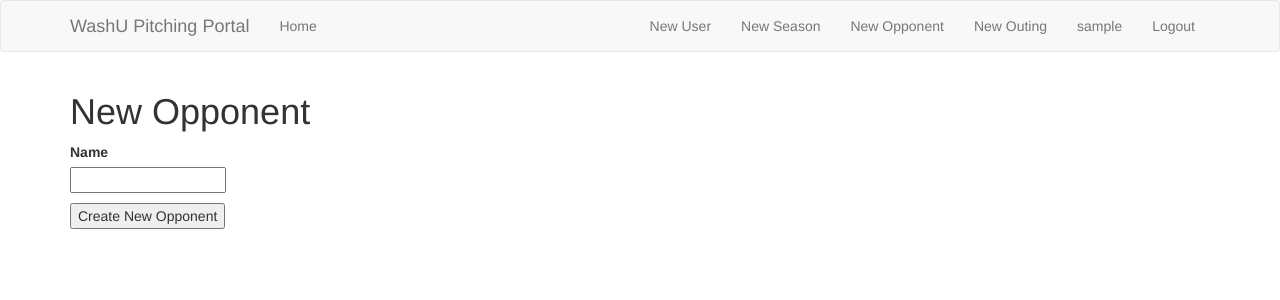
After one commit to ryanloutos/WashU-Bears-Baseball-Website, a Flask app: page /new_opponent in a window 1280 px wide. The commit adds this page. Shown: the top 300 px of the page. Run offline with Flask 2, Linux system fonts and the light colour scheme; the visitor is signed in with stand-in values (Sample User, id 1); data comes from the database, SQL or seed files in the repository; some libraries are stand-ins or nearby versions.

Commit message:
seasons and opponents tables working (should be)

```diff
--- a/app/forms.py
+++ b/app/forms.py
@@ -6,7 +6,7 @@ from wtforms import FieldList, FormField
 from wtforms.fields.html5 import DateField
 from wtforms.validators import ValidationError, DataRequired, Email
 from wtforms.validators import EqualTo, Optional
-from app.models import User, Season
+from app.models import User, Season, Opponent
 from wtforms.ext.sqlalchemy.fields import QuerySelectField
 
 
@@ -18,6 +18,7 @@ class LoginForm(FlaskForm):
     submit = SubmitField('Sign In')
 
 
+# Creating a new season
 class SeasonForm(FlaskForm):
     semester = SelectField(
         'Semester',
@@ -25,6 +26,12 @@ class SeasonForm(FlaskForm):
         validators=[DataRequired()])
     year = StringField('Year', validators=[DataRequired()])
     submit = SubmitField('Create New Season')
+
+
+# Creating a new opponent
+class OpponentForm(FlaskForm):
+    name = StringField('Name', validators=[DataRequired()])
+    submit = SubmitField('Create New Opponent')
 
 
 # Creating a new account. Only admin users can access this page
@@ -130,8 +137,10 @@ class PitchForm(FlaskForm):
 class OutingForm(FlaskForm):
     pitcher = SelectField('Pitcher', validators=[Optional()])
     date = DateField('Date', validators=[DataRequired()], format='%Y-%m-%d')
-    opponent = StringField('Opponent', validators=[DataRequired()])
-    # season = SelectField('Season', validators=[Optional()], coerce=int)
+    opponent = QuerySelectField(
+        query_factory=lambda: Opponent.query,
+        get_pk=lambda o: o,
+        get_label=lambda o: o)
     season = QuerySelectField(
         query_factory=lambda: Season.query,
         get_pk=lambda s: s,
--- a/app/models.py
+++ b/app/models.py
@@ -4,7 +4,6 @@ from werkzeug.security import generate_password_hash, check_password_hash
 from flask_login import UserMixin
 
 
-# Setting up User table
 class User(UserMixin, db.Model):
     id = db.Column(db.Integer, primary_key=True)
     admin = db.Column(db.Boolean, index=True)
@@ -28,11 +27,10 @@ class User(UserMixin, db.Model):
         return check_password_hash(self.password_hash, password)
 
 
-# Setting up Outing table
 class Outing(db.Model):
     id = db.Column(db.Integer, primary_key=True)
     date = db.Column(db.Date, index=True)
-    opponent = db.Column(db.String(32), index=True)
+    opponent_id = db.Column(db.Integer, db.ForeignKey('opponent.id'), index=True)
     user_id = db.Column(db.Integer, db.ForeignKey('user.id'), index=True)
     # represents which pitcher this outing belongs to
     season_id = db.Column(db.Integer, db.ForeignKey('season.id'), index=True)
@@ -49,7 +47,6 @@ class Outing(db.Model):
         return self.id
 
 
-# Sets up Pitch table
 class Pitch(db.Model):
     id = db.Column(db.Integer, primary_key=True)
     outing_id = db.Column(db.Integer, db.ForeignKey('outing.id'), index=True)
@@ -83,6 +80,15 @@ class Season(db.Model):
         return f'{self.semester} {self.year}'
 
 
+class Opponent(db.Model):
+    id = db.Column(db.Integer, primary_key=True)
+    name = db.Column(db.String(64), index=True)
+    outings = db.relationship('Outing', backref='opponent', lazy='dynamic')
+
+    def __repr__(self):
+        return self.name
+
+
 @login.user_loader
 def load_user(id):
     return User.query.get(int(id))
--- a/app/routes.py
+++ b/app/routes.py
@@ -3,8 +3,8 @@ from flask_login import login_user, logout_user, current_user, login_required
 from werkzeug.urls import url_parse
 from app import app, db
 from app.forms import LoginForm, RegistrationForm, OutingForm, PitchForm
-from app.forms import NewOutingFromCSV, SeasonForm
-from app.models import User, Outing, Pitch, Season
+from app.forms import NewOutingFromCSV, SeasonForm, OpponentForm
+from app.models import User, Outing, Pitch, Season, Opponent
 from app.stats import calcPitchPercentages, pitchUsageByCount, calcAverageVelo
 from app.stats import calcPitchStrikePercentage, calcPitchWhiffRate
 from app.stats import createPitchPercentagePieChart, velocityOverTimeLineChart
@@ -275,7 +275,7 @@ def new_season():
     '''
     # if user is not an admin, they can't create a new season
     if not current_user.admin:
-        flash('You are not an admin and cannot create a user')
+        flash('You are not an admin and cannot create a season')
         return redirect(url_for('index'))
 
     # when the Create Season button is pressed...
@@ -295,6 +295,44 @@ def new_season():
         return redirect(url_for('index'))
 
     return render_template('new_season.html', form=form)
+
+# ***************-NEW OPPONENT-*************** #
+@app.route('/new_opponent', methods=['GET', 'POST'])
+@login_required
+def new_opponent():
+    '''
+    NEW OPPONENT
+    Can create a new opponent for outings to be associated
+    with
+
+    PARAM:
+        -None
+
+    RETURN:
+        -new_opponent.html and redirects to index page
+            once a new opponent was successfully created
+    '''
+    # if user is not an admin, they can't create a new season
+    if not current_user.admin:
+        flash('You are not an admin and cannot create a opponent')
+        return redirect(url_for('index'))
+
+    # when the Create Season button is pressed...
+    form = OpponentForm()
+    if form.validate_on_submit():
+
+        # insert data from form into season table
+        opponent = Opponent(name=form.name.data)
+
+        # send Season object to data table
+        db.session.add(opponent)
+        db.session.commit()
+
+        # redirect back to login page
+        flash('Congratulations, you just made a new opponent!')
+        return redirect(url_for('index'))
+
+    return render_template('new_opponent.html', form=form)
 
 # ***************-NEW OUTING-*************** #
 @app.route('/new_outing', methods=['GET', 'POST'])
@@ -317,7 +355,7 @@ def new_outing():
     form = OutingForm()
 
     # set the choices for all available pitchers
-    form.pitcher.choices = getAvailablePitchers
+    form.pitcher.choices = getAvailablePitchers()
 
     # when the 'Create Outing' button is pressed
     if form.validate_on_submit():
@@ -334,7 +372,7 @@ def new_outing():
 
         # creates a new outing object based on form data and user
         outing = Outing(date=form.date.data,
-                        opponent=form.opponent.data,
+                        opponent_id=form.opponent.data.id,
                         season_id=form.season.data.id,
                         user_id=user.id)
 
@@ -372,17 +410,12 @@ def new_outing():
                 fielder=subform.fielder.data,
                 inning=subform.inning.data)
 
-            # updates the count based on previous pitch
-            if pitch.ab_result is not '':
-                balls = 0
-                strikes = 0
-            else:
-                if pitch.pitch_result is 'B':
-                    balls += 1
-                else:
-                    if strikes is not 2:
-                        strikes += 1
-            count = f'{balls}-{strikes}'
+            # update count based on current count and pitch result
+            balls, strikes, count = updateCount(
+                balls,
+                strikes,
+                pitch.pitch_result,
+                pitch.ab_result)
 
             # adds pitch to database
             db.session.add(pitch)
@@ -395,7 +428,6 @@ def new_outing():
     return render_template('new_outing.html', title='New Outing', form=form)
 
 # ***************-EDIT OUTING-*************** #
-# FIXME update with new season update
 @app.route('/edit_outing/<outing_id>', methods=['GET', 'POST'])
 @login_required
 def edit_outing(outing_id):
@@ -416,8 +448,12 @@ def edit_outing(outing_id):
     # get the outing and user objects associated with this outing
     outing = Outing.query.filter_by(id=outing_id).first_or_404()
     user = User.query.filter_by(id=outing.user_id).first_or_404()
+    all_opponents = Opponent.query.all()
+    this_opponent = Opponent.query.filter_by(id=outing.opponent_id).first_or_404()
+    all_seasons = Season.query.all()
+    this_season = Season.query.filter_by(id=outing.season_id).first_or_404()
 
-    # only admins themselves can go back and edit outing data
+    # only admins can go back and edit outing data
     if not current_user.admin:
         flash("You are not an admin and cannot edit someone else's outing")
         return redirect(url_for('index'))
@@ -439,8 +475,8 @@ def edit_outing(outing_id):
 
         # create a new Outing object based on the form and put in database
         outing_edited = Outing(date=form.date.data,
-                               opponent=form.opponent.data,
-                               season=form.season.data,
+                               opponent_id=form.opponent.data.id,
+                               season_id=form.season.data.id,
                                user_id=user.id)
         db.session.add(outing_edited)
         db.session.commit()
@@ -458,7 +494,7 @@ def edit_outing(outing_id):
 
             # creates Pitch object based on subform data
             pitch = Pitch(
-                outing_id=outing.id,
+                outing_id=outing_edited.id,
                 pitch_num=pitch_num,
                 batter_id=subform.batter_id.data,
                 batter_hand=subform.batter_hand.data,
@@ -475,16 +511,11 @@ def edit_outing(outing_id):
                 inning=subform.inning.data)
 
             # updates the count based on previous pitch
-            if pitch.ab_result is not '':
-                balls = 0
-                strikes = 0
-            else:
-                if pitch.pitch_result is 'B':
-                    balls += 1
-                else:
-                    if strikes is not 2:
-                        strikes += 1
-            count = f'{balls}-{strikes}'
+            balls, strikes, count = updateCount(
+                balls,
+                strikes,
+                pitch.pitch_result,
+                pitch.ab_result)
 
             # adds pitch to database
             db.session.add(pitch)
@@ -501,7 +532,12 @@ def edit_outing(outing_id):
     return render_template(
         'edit_outing.html',
         title='Edit Outing',
-        outing=outing, form=form)
+        outing=outing,
+        all_opponents=all_opponents,
+        this_opponent=this_opponent,
+        all_seasons=all_seasons,
+        this_season=this_season,
+        form=form)
 
 # ***************-DELETE OUTING-*************** #
 @app.route('/delete_outing/<outing_id>', methods=['GET', 'POST'])
@@ -777,3 +813,17 @@ def validate_CSV(file_loc):
             return False
         else:
             return True
+
+
+def updateCount(balls, strikes, pitch_result, ab_result):
+    if ab_result is not '':
+        balls = 0
+        strikes = 0
+    else:
+        if pitch_result is 'B':
+            balls += 1
+        else:
+            if strikes is not 2:
+                strikes += 1
+    count = f'{balls}-{strikes}'
+    return (balls, strikes, count)
--- a/app/templates/base.html
+++ b/app/templates/base.html
@@ -32,6 +32,7 @@
                         {% if current_user.admin %}
                         <li><a href="{{ url_for('register') }}">New User</a></li>
                         <li><a href="{{ url_for('new_season') }}">New Season</a></li>
+                        <li><a href="{{ url_for('new_opponent') }}">New Opponent</a></li>
                         {% endif %}
                     <li><a href="{{ url_for('new_outing') }}">New Outing</a></li>
                     <li><a href="{{ url_for('user', username=current_user.username) }}">{{ current_user.username }}</a></li>
--- /dev/null
+++ b/app/templates/new_opponent.html
@@ -0,0 +1,18 @@
+{% extends "base.html" %}
+
+{% block app_content %}
+    <h1>New Opponent</h1>
+    <form method="post">
+        {{ form.hidden_tag() }}
+        <p>
+            {{ form.name.label }}<br>
+            {{ form.name(size=16) }}<br>
+            {% for error in form.name.errors %}
+            <span style="color: red;">[{{ error }}]</span>
+            {% endfor %}
+        </p>
+        <p>
+            {{ form.submit() }}
+        </p>
+    </form>
+{% endblock %}
--- a/app/templates/new_outing.html
+++ b/app/templates/new_outing.html
@@ -78,7 +78,7 @@
         </p>
         <p>
             {{ form.opponent.label }}<br>
-            {{ form.opponent(size=32) }}<br>
+            {{ form.opponent() }}<br>
             {% for error in form.opponent.errors %}
             <span style="color: red;">[{{ error }}]</span>
             {% endfor %}
```
Also changed, not shown: app/templates/edit_outing.html (+10 -2 lines), migrations/versions/0e460bb6bfe1_.py (added, +34 -0 lines), migrations/versions/2440131a3452_.py (added, +34 -0 lines), migrations/versions/492b04a12351_.py (added, +33 -0 lines), migrations/versions/6cd1d36fc820_.py (added, +33 -0 lines), app.db.
